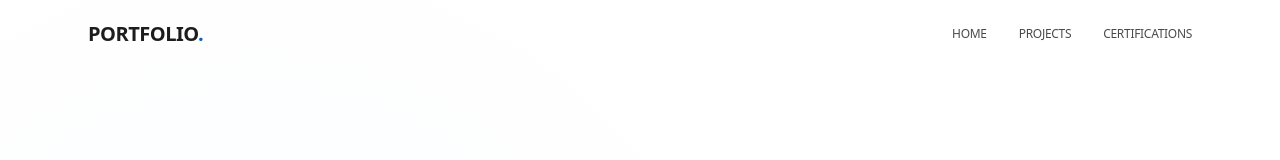
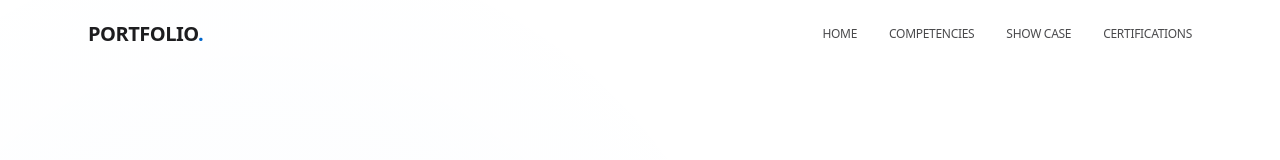
Before and after one commit to norrathepse-sv/my-portfolio-2026, a Next.js app: page / in a window 1280 px wide. Shown: the top 160 px of the page. Built offline with nearby package versions, Linux system fonts and the light colour scheme.

Commit message:
update ux/ui

```diff
--- a/src/components/layout/Navbar.tsx
+++ b/src/components/layout/Navbar.tsx
@@ -17,8 +17,8 @@ const [isOpen, setIsOpen] = useState(false);
 
   const navLinks = [
     { name: 'HOME', href: '/' },
-    { name: 'PROJECTS', href: '#projects' },
-    // { name: 'ABOUT', href: '#about' },
+    { name: 'COMPETENCIES', href: '#skills' },
+    { name: 'SHOW CASE', href: '#projects' },
     { name: 'CERTIFICATIONS', href: '#certificates' },
   ];
 
```
